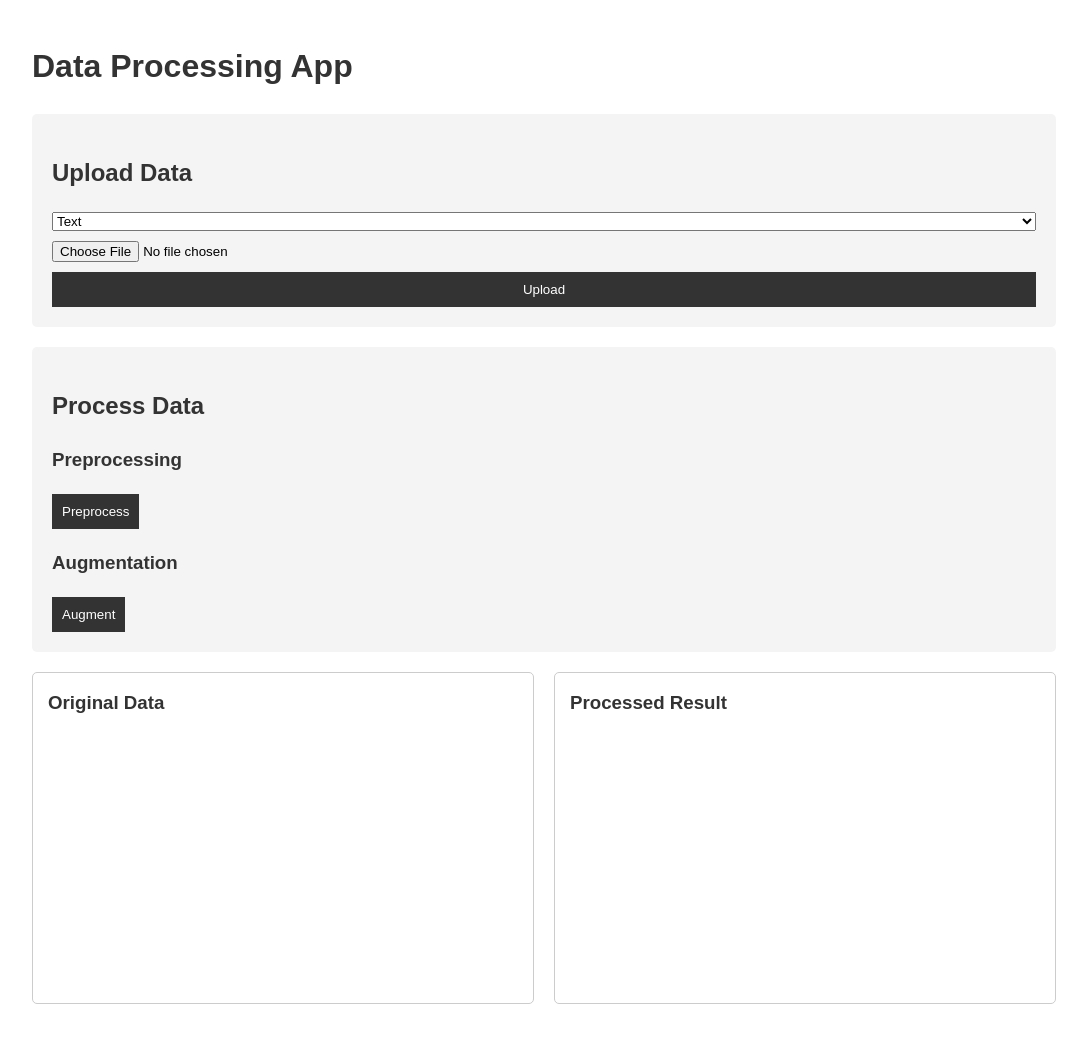
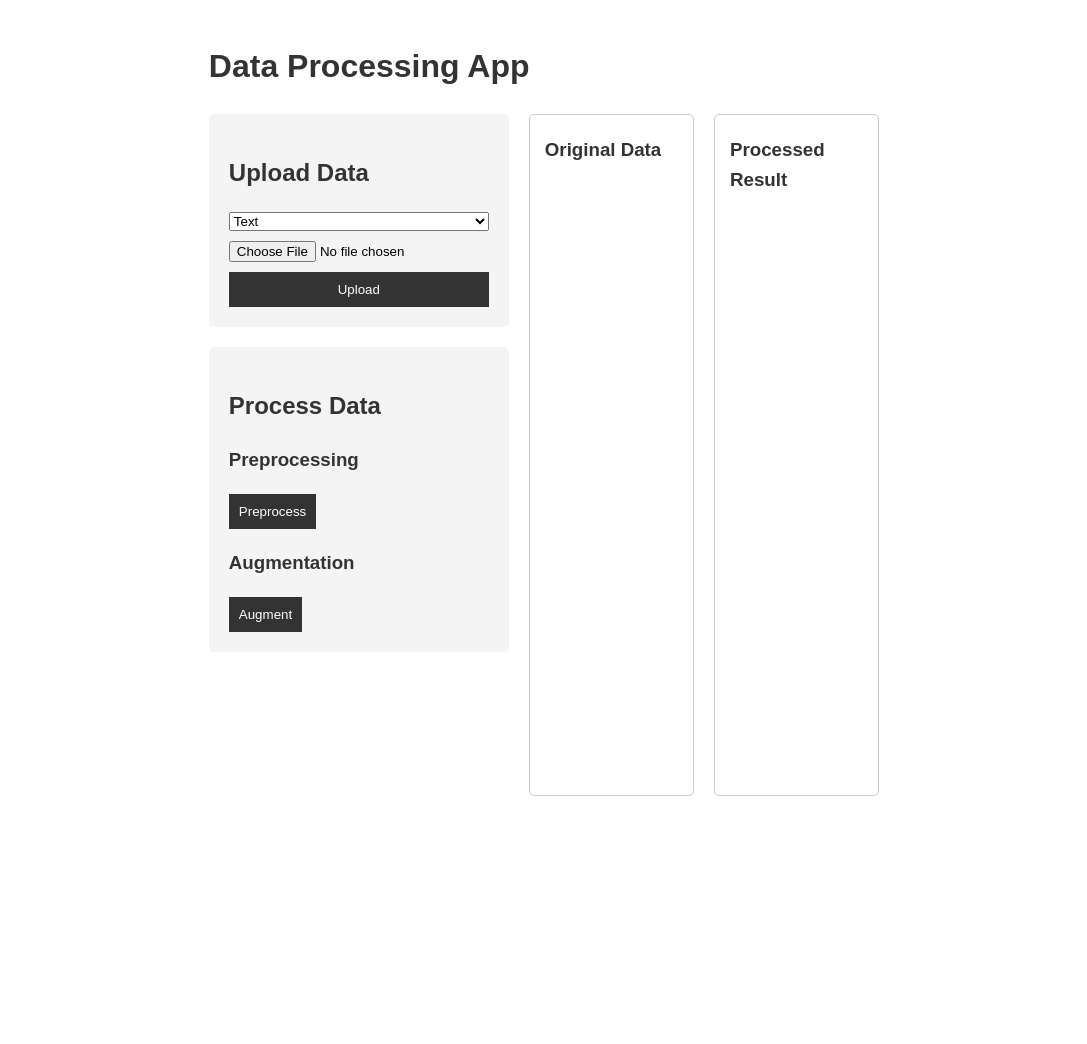
Before and after one commit to dhairyag/AI_Quest_Lab, a FastAPI app: page / in a window 1280 px wide. Shown: the whole page, without its empty margins (96-1183 px from the left). After the commit the page ends 796 px from the top, so only its background shows below. Run offline with FastAPI, Linux system fonts and the light colour scheme.

Commit message:
make three columns on webpage side-by-side

```diff
--- a/session_03/app/static/styles.css
+++ b/session_03/app/static/styles.css
@@ -3,20 +3,43 @@ body {
     line-height: 1.6;
     margin: 0;
     padding: 0;
+    height: 100vh;
+    display: flex;
+    flex-direction: column;
 }
 
 .container {
-    width: 80%;
-    margin: auto;
-    overflow: hidden;
+    flex: 1;
+    max-width: 1200px;
+    margin: 0 auto;
     padding: 20px;
+    display: flex;
+    flex-direction: column;
 }
 
 h1, h2, h3 {
     color: #333;
 }
 
-.upload-section, .processing-section, .results-section {
+.main-content {
+    display: flex;
+    flex: 1;
+    gap: 20px;
+}
+
+.sidebar {
+    flex: 0 0 300px;
+    overflow-y: auto;
+}
+
+.data-display {
+    flex: 1;
+    display: flex;
+    gap: 20px;
+    overflow-x: hidden; /* Prevent horizontal scrolling */
+}
+
+.upload-section, .processing-section {
     background: #f4f4f4;
     margin-bottom: 20px;
     padding: 20px;
@@ -41,10 +64,43 @@ button:hover {
     background: #555;
 }
 
-#results {
-    background: #fff;
-    padding: 10px;
-    border: 1px solid #ddd;
+.data-box {
+    flex: 1;
+    border: 1px solid #ccc;
     border-radius: 5px;
+    padding: 15px;
+    display: flex;
+    flex-direction: column;
+    height: calc(100vh - 150px);
+    min-width: 0; /* This ensures the flex item can shrink below its minimum content size */
+    max-width: 50%; /* Limit the width of each box to 50% of its container */
+}
+
+.data-box h3 {
+    margin-top: 0;
+    position: sticky;
+    top: 0;
+    background-color: white;
+    padding: 5px 0;
+    margin-bottom: 10px;
+}
+
+.data-content {
+    flex-grow: 1;
+    overflow-y: auto;
+    overflow-x: hidden; /* Prevent horizontal scrolling */
+    min-height: 0; /* This allows the content to scroll within the flex container */
+}
+
+#originalData, #processedData {
     white-space: pre-wrap;
+    word-break: break-word;
+    overflow-wrap: break-word; /* Ensure long words are broken and wrapped */
 }
+
+pre {
+    margin: 0;
+    font-family: monospace;
+    white-space: pre-wrap; /* Allow wrapping for pre elements */
+    word-break: break-word; /* Break words if they're too long */
+}
--- a/session_03/app/templates/index.html
+++ b/session_03/app/templates/index.html
@@ -5,41 +5,12 @@
     <meta name="viewport" content="width=device-width, initial-scale=1.0">
     <title>Data Processing App</title>
     <link rel="stylesheet" href="{{ url_for('static', path='/styles.css') }}">
-    <style>
-        .container {
-            max-width: 1200px;
-            margin: 0 auto;
-            padding: 20px;
-        }
-        .flex-container {
-            display: flex;
-            gap: 20px;
-        }
-        .column {
-            flex: 1;
-        }
-        .data-box {
-            border: 1px solid #ccc;
-            border-radius: 5px;
-            padding: 15px;
-            margin-bottom: 20px;
-            height: 300px;
-            overflow-y: auto;
-        }
-        .data-box h3 {
-            margin-top: 0;
-        }
-        #originalData, #processedData {
-            white-space: pre-wrap;
-            word-break: break-word;
-        }
-    </style>
 </head>
 <body>
     <div class="container">
         <h1>Data Processing App</h1>
-        <div class="flex-container">
-            <div class="column">
+        <div class="main-content">
+            <div class="sidebar">
                 <div class="upload-section">
                     <h2>Upload Data</h2>
                     <form id="upload-form">
@@ -66,18 +37,18 @@
                     </div>
                 </div>
             </div>
-        </div>
-        <div class="flex-container">
-            <div class="column">
+            <div class="data-display">
                 <div class="data-box">
                     <h3>Original Data</h3>
-                    <div id="originalData"></div>
+                    <div class="data-content">
+                        <div id="originalData"></div>
+                    </div>
                 </div>
-            </div>
-            <div class="column">
                 <div class="data-box">
                     <h3>Processed Result</h3>
-                    <div id="processedData"></div>
+                    <div class="data-content">
+                        <div id="processedData"></div>
+                    </div>
                 </div>
             </div>
         </div>
--- a/session_03/utils.py
+++ b/session_03/utils.py
@@ -19,7 +19,7 @@ def load_data(file_content: bytes, data_type: str) -> Any:
 def show_sample(data, data_type: str) -> str:
     """Returns a sample of data for display (consider data type)."""
     if data_type == "text":
-        return data[:100] + "..." if len(data) > 100 else data
+        return data[:500] + "..." if len(data) > 100 else data
     elif data_type == "audio":
         return f"Audio length: {len(data[0])} samples, Sample rate: {data[1]}"
     elif data_type == "image":
```
